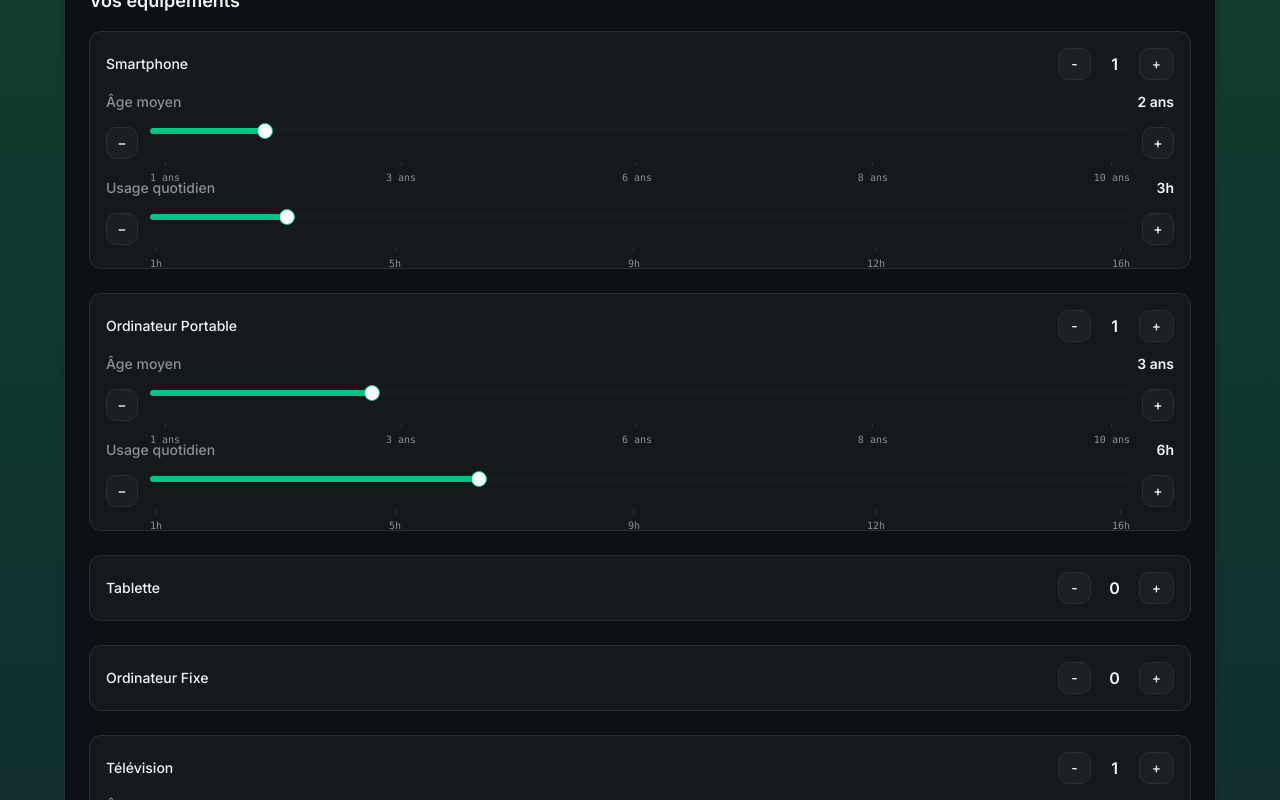
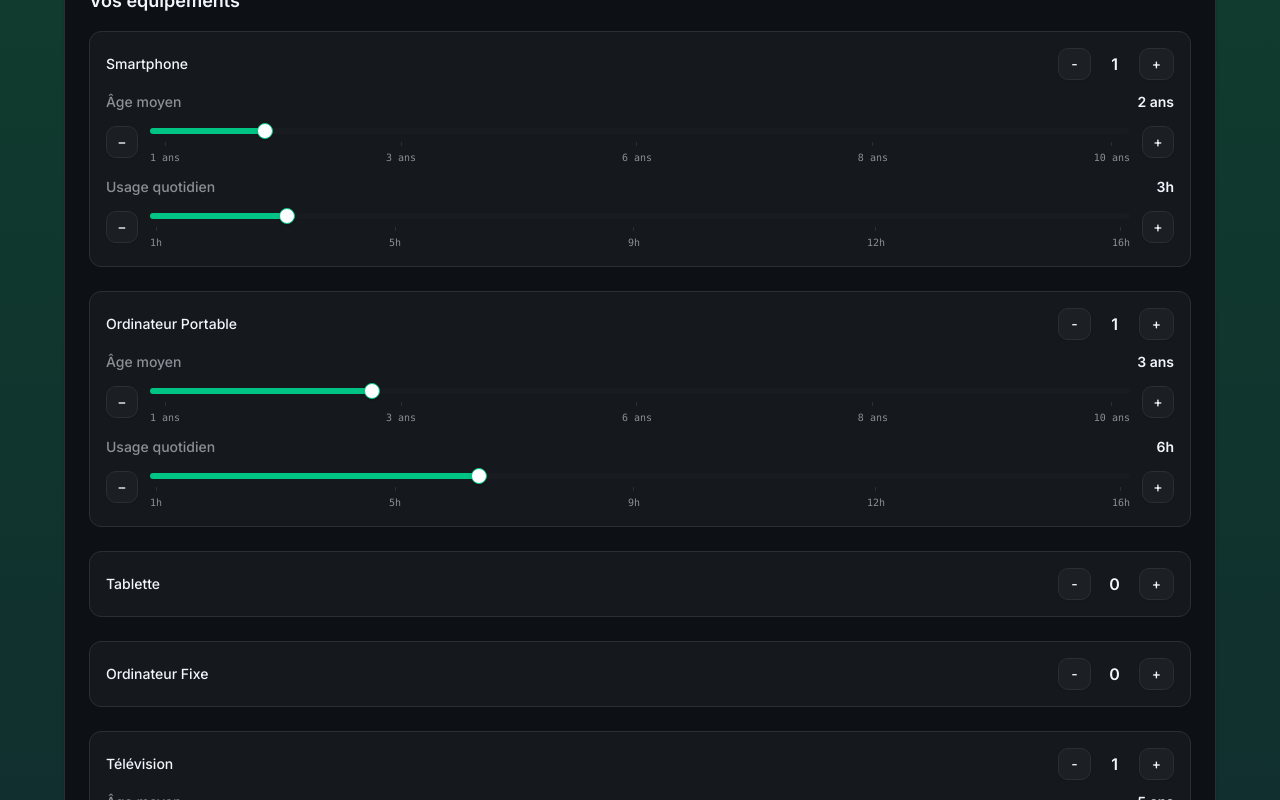
Before and after one commit to Hylst/le-green-it-en-clair, a Next.js app: page /greenit/outils in a window 1280 px wide. Shown: the part 1700-2500 px from the top of the page. Built offline with nearby package versions, Linux system fonts and the light colour scheme.

Commit message:
Fix sliders : graduations dans le flux, plus de recouvrement

```diff
--- a/components/outils/shared.tsx
+++ b/components/outils/shared.tsx
@@ -65,9 +65,9 @@ export function LabeledSlider({ value, min, max, step, onValueChange, unit, labe
         >
           −
         </Button>
-        <div className="flex-1 relative pb-6">
+        <div className="flex-1">
           <Slider value={value} onValueChange={onValueChange} min={min} max={max} step={step} aria-label={label} className="my-2" />
-          <div className="absolute top-full left-0 w-full flex justify-between text-[10px] text-muted-foreground font-mono -mt-1 select-none pointer-events-none">
+          <div aria-hidden="true" className="flex justify-between text-[10px] text-muted-foreground font-mono mt-1 select-none pointer-events-none">
             {Array.from({ length: 5 }).map((_, i) => (
               <span key={i} className="flex flex-col items-center gap-1">
                 <span className="h-1 w-px bg-border" />
```
